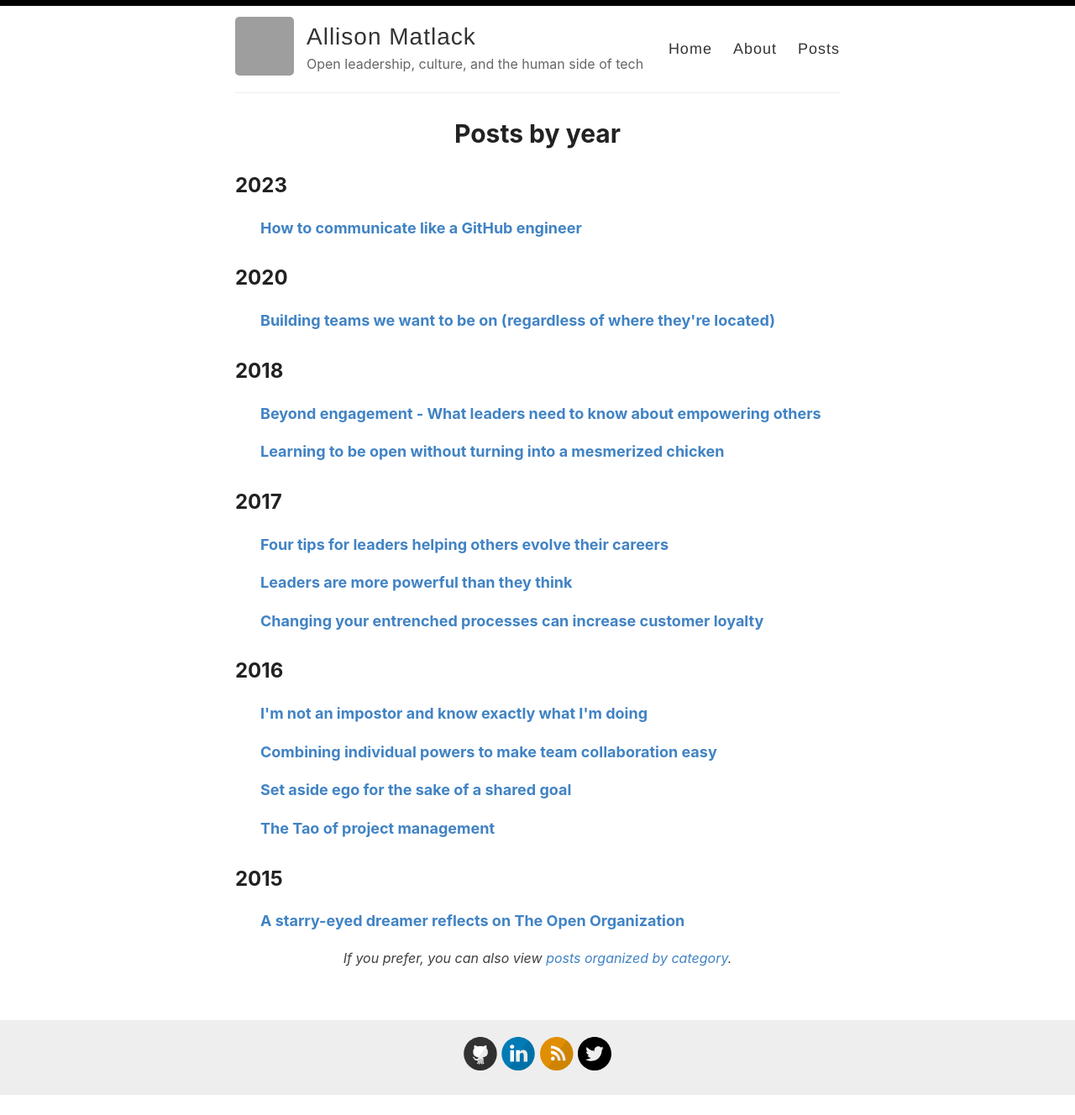
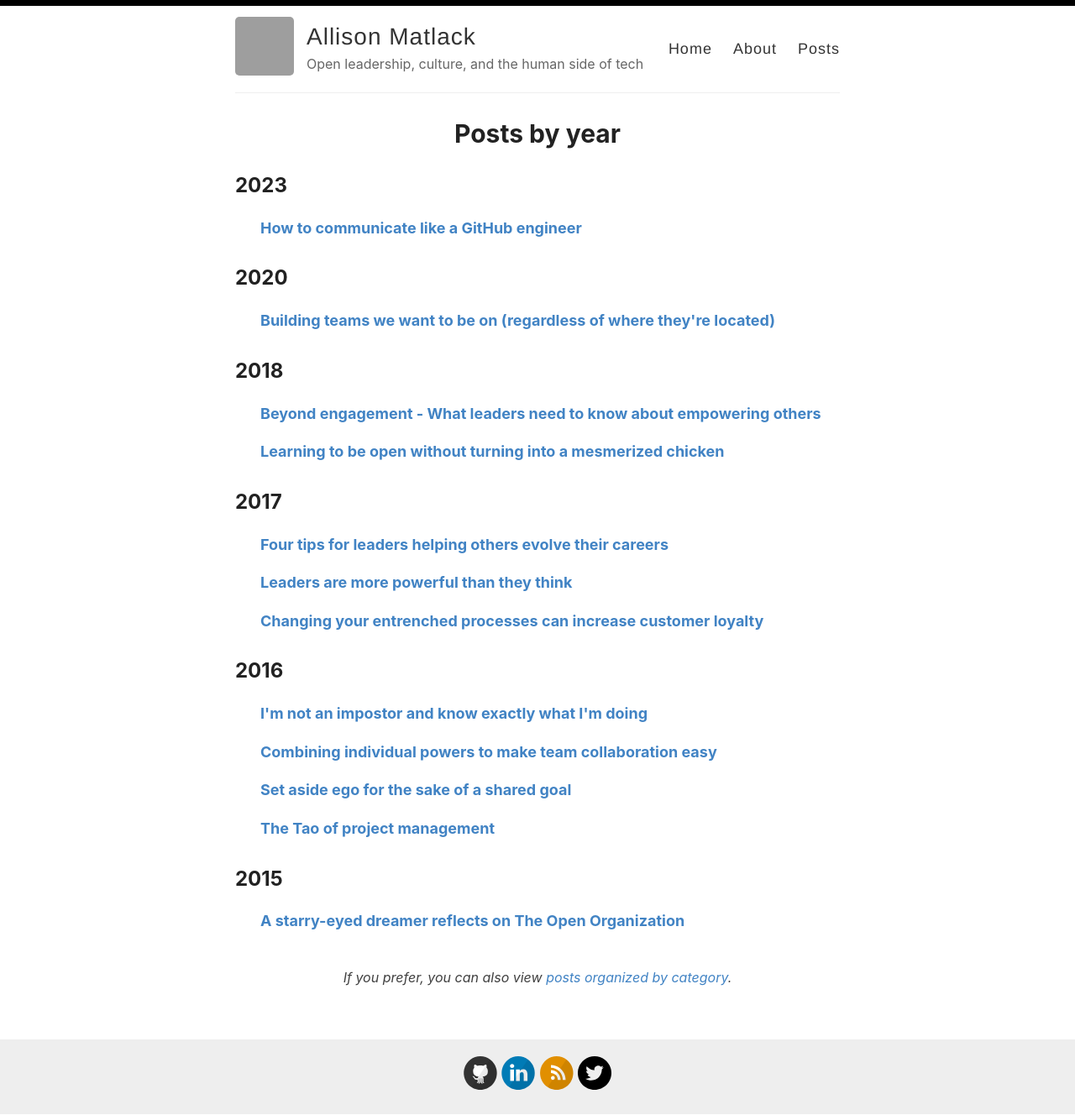
Before and after one commit to amatlack/amatlack.github.io, a Jekyll site: the page built from _pages/posts.md, in a window 1280 px wide. Shown: the whole page at 84% size. Built offline with Jekyll 4.4.1, drawn with Linux system fonts in a browser that asks for light colours; before the commit the page ends 1305 px from its top, so only the background shows below that; grey boxes are pictures that could not be loaded.

Commit message:
adjusting footer style

```diff
--- a/assets/style.scss
+++ b/assets/style.scss
@@ -497,6 +497,7 @@ body:after {
   font-size: 16px;
   font-color: $gray;
   text-align: center;
+  padding-top: .5em;
 }
 
 .cd-container a {
```
